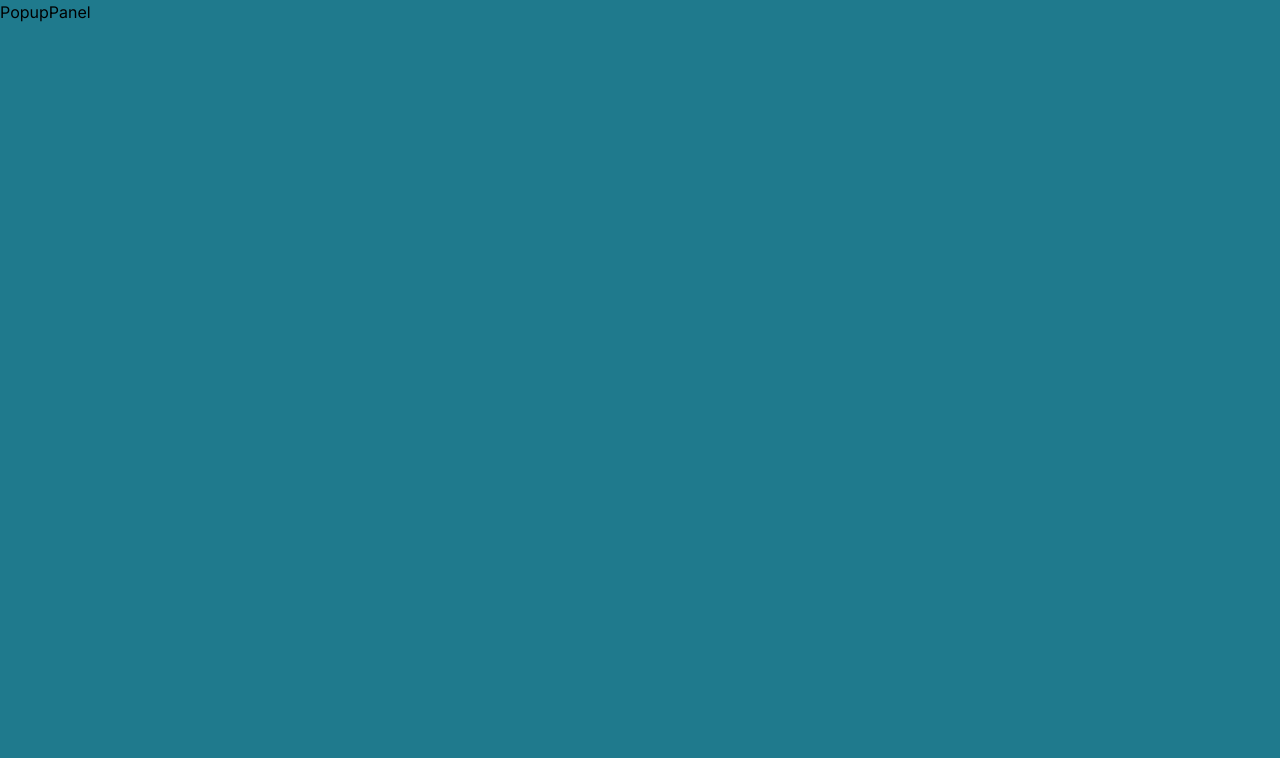
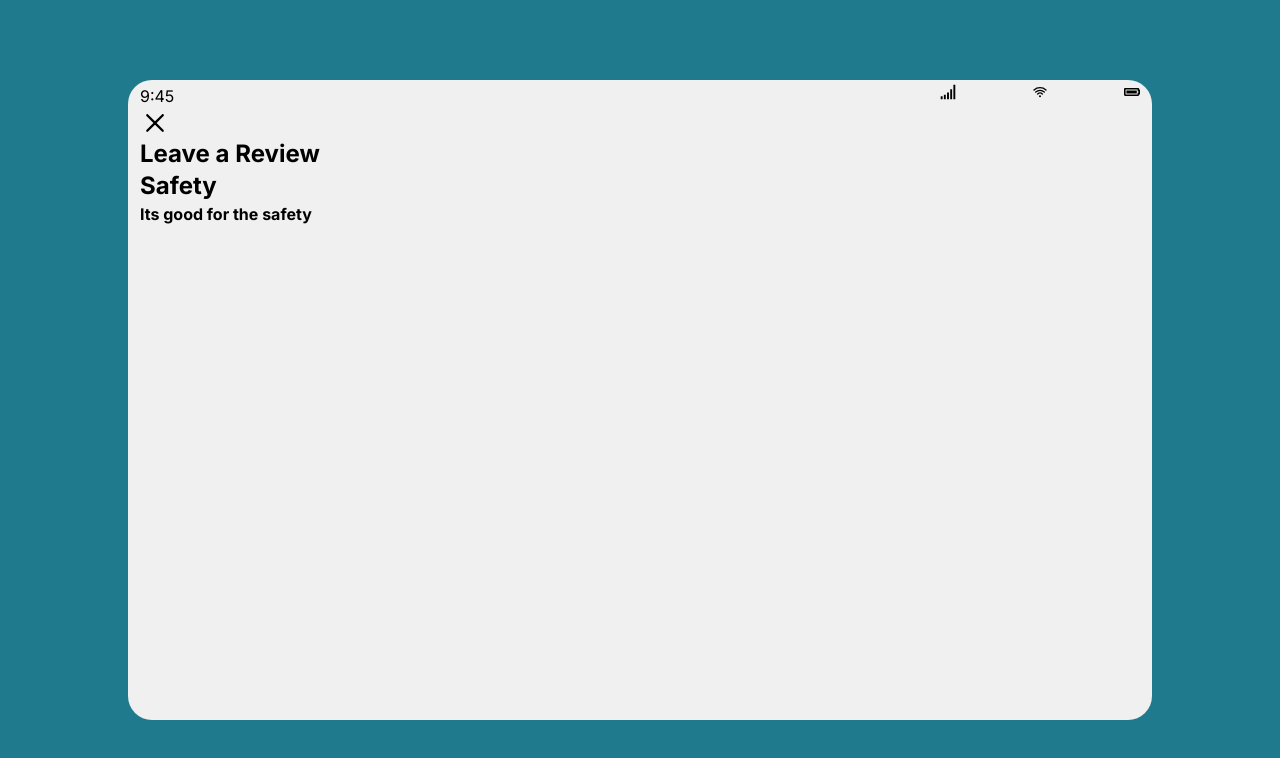
Before and after one commit to akash-panthri/ayuvya_mobile_view, a Next.js app: page / in a window 1280 px wide. Shown: the top 758 px of the page. Built offline with nearby package versions, Linux system fonts and the light colour scheme.

Commit message:
Added ReviewPanel.js

```diff
--- a/src/app/page.js
+++ b/src/app/page.js
@@ -4,7 +4,7 @@ import Image from "next/image";
 export default function Home() {
   return (
     <>
-      <div className="bg-[#1F7A8D] h-[100vh] w-[100vw] ">
+      <div className="bg-[#1F7A8D] h-[100vh] w-[100vw] flex justify-center items-center">
 <PopupPanel />
       </div>
     </>
--- a/src/components/PopupPanel.jsx
+++ b/src/components/PopupPanel.jsx
@@ -1,7 +1,24 @@
 import React from 'react'
-
+import { RxCross2 } from "react-icons/rx";
+import { GiNetworkBars } from "react-icons/gi";
+import { IoWifi } from "react-icons/io5";
+import { FaBatteryFull } from "react-icons/fa";
+import ReviewPanel from './ReviewPanel';
 export default function PopupPanel() {
   return (
-    <div className=''>PopupPanel</div>
+    <div className='w-[80vw] h-[80vh] bg-[#f0f0f0] rounded-3xl px-3 py-1'>
+    <div className="flex flex-row justify-between">
+        <span>9:45</span>
+        <div className="flex flex-row w-[20%] justify-between">
+        <GiNetworkBars />
+        <IoWifi />
+        <FaBatteryFull />
+
+        </div>
+    </div>
+    <RxCross2 className='text-3xl'/>
+    <div className="text-2xl font-bold">Leave a Review</div>
+    <ReviewPanel />
+    </div>
   )
 }
--- /dev/null
+++ b/src/components/ReviewPanel.js
@@ -0,0 +1,10 @@
+import React from 'react'
+
+export default function ReviewPanel() {
+  return (
+    <div>
+    <div className="text-2xl font-bold">Safety</div>
+    <div className="text-base font-bold">Its good for the safety</div>
+    </div>
+  )
+}
```
